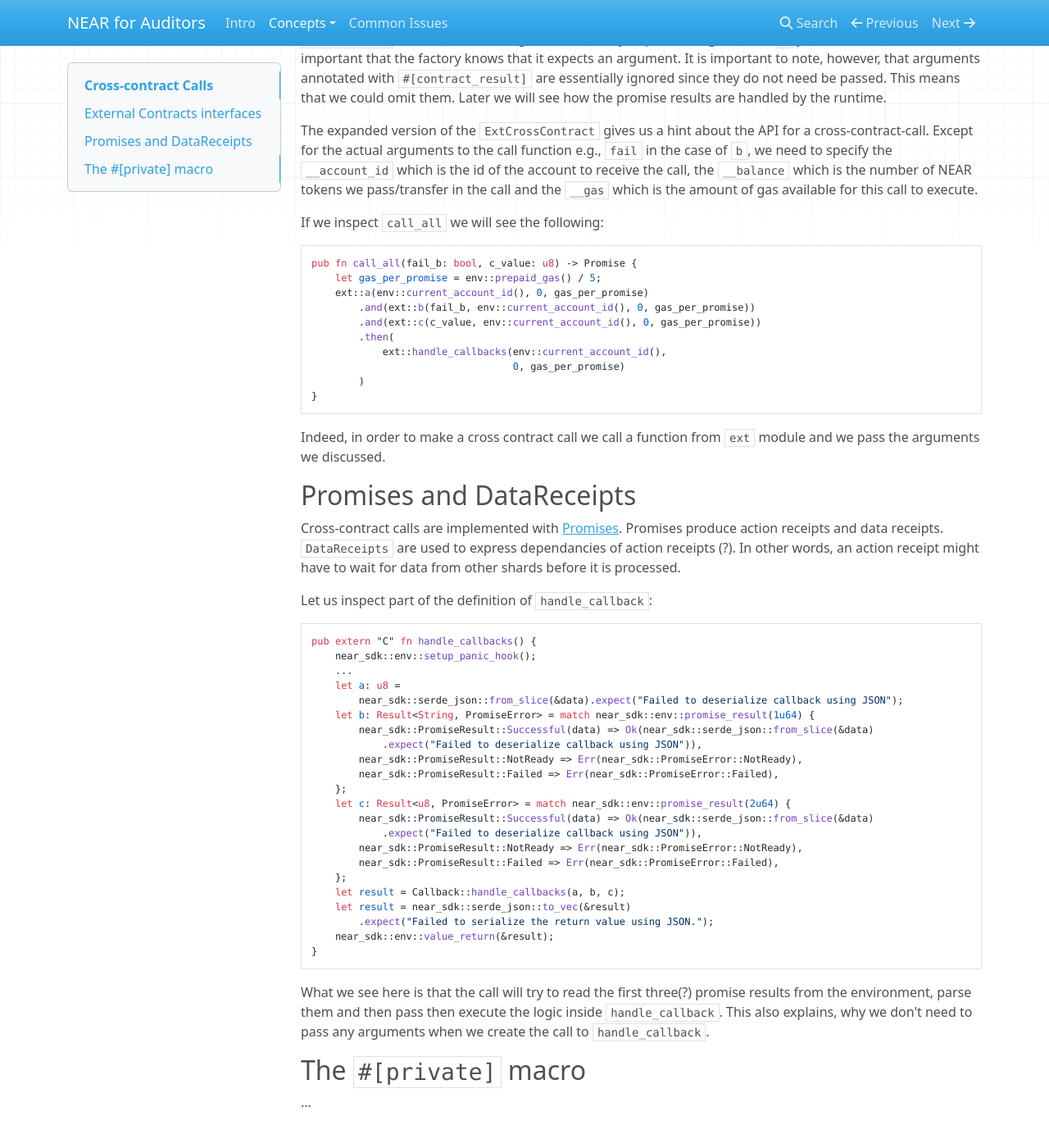
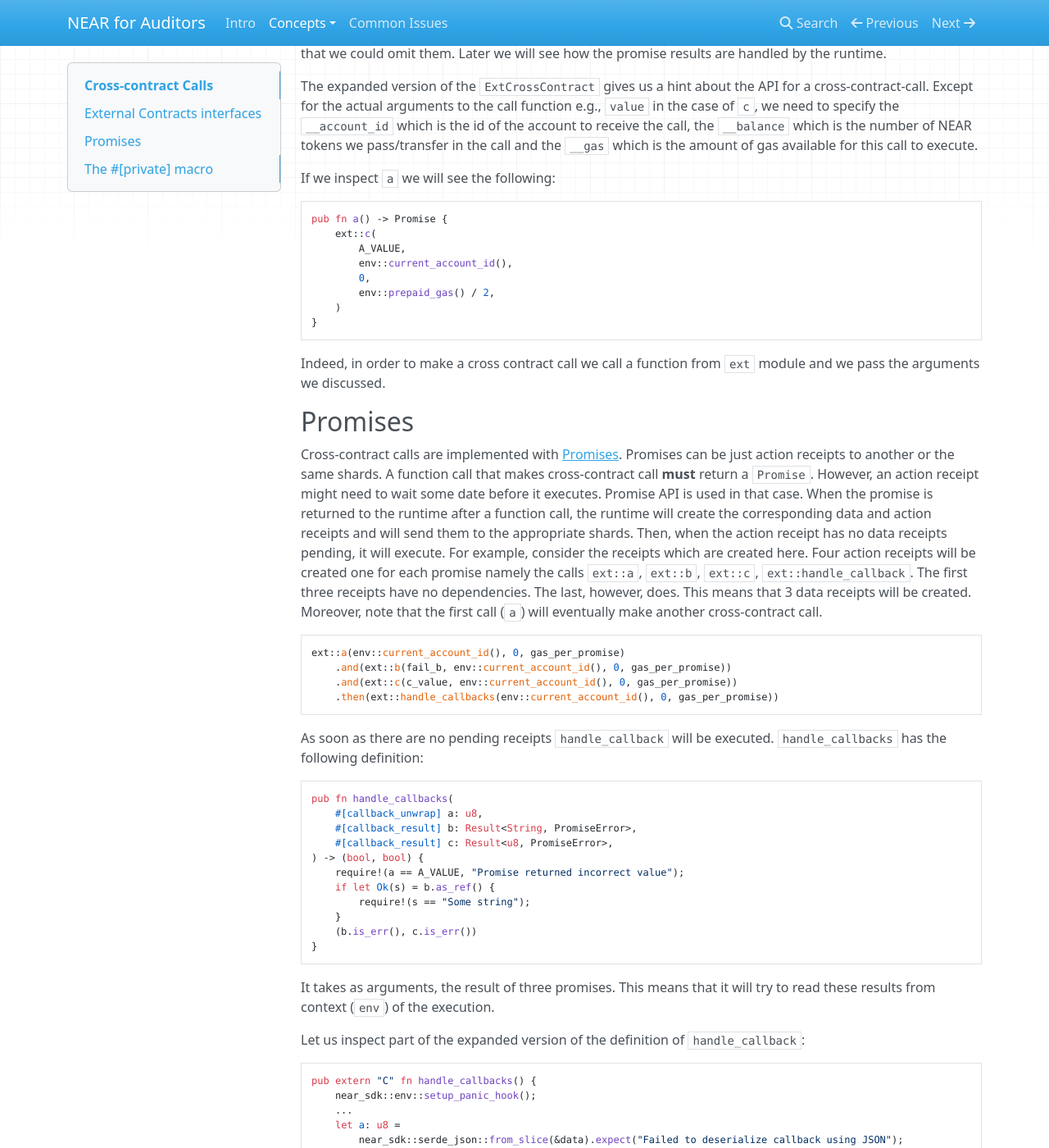
Before and after one commit to ChainSecurity/near-for-auditors, an MkDocs documentation site: the page built from docs/cross-contract-calls.md, in a window 1280 px wide and 1400 px high, scrolled down 985 px. Shown: the whole window at 82% size. Built offline with MkDocs 1.6.1, drawn with Linux system fonts in a browser that asks for light colours; nearby versions of some CDN libraries; some of the changed text lies outside the part shown.

Commit message:
Update text

```diff
--- a/docs/cross-contract-calls.md
+++ b/docs/cross-contract-calls.md
@@ -12,55 +12,74 @@
 
     pub mod ext {
         ...
-        pub fn b(
-            fail: bool,
-                __account_id: AccountId,
-                __balance: near_sdk::Balance,
-                __gas: near_sdk::Gas,
-        ) -> near_sdk::Promise {
-            #[serde(crate = "near_sdk::serde")]
-            struct Input {
-                fail: bool,
-            }
-            #[doc(hidden)]
-            #[allow(non_upper_case_globals,
-                    unused_attributes,
-                    unused_qualifications)]
-            const _: () = {...};
-            let args = Input { fail };
-            let args = near_sdk::serde_json::to_vec(&args)
-                .expect("Failed to serialize the cross contract args using JSON.");
-            near_sdk::Promise::new(__account_id)
-                            .function_call("b".to_string(), args, __balance, __gas)
+        pub fn c(
+        value: u8,
+        __account_id: AccountId,
+        __balance: near_sdk::Balance,
+        __gas: near_sdk::Gas,
+            ) -> near_sdk::Promise {
+        #[serde(crate = "near_sdk::serde")]
+        struct Input {
+            value: u8,
+        }
+        #[doc(hidden)]
+        #[allow(non_upper_case_globals, unused_attributes, unused_qualifications)]
+        const _: () = {...};
+        let args = Input { value };
+        let args = near_sdk::serde_json::to_vec(&args)
+            .expect("Failed to serialize the cross contract args using JSON.");
+        near_sdk::Promise::new(__account_id).function_call("c".to_string(), args, __balance, __gas)
         }
 
         ...
     }
 
-The trait turns into a module which is essentially a promise factory. It is just responsible  A promise is just a ``FunctionCall`` action with some arguments. When you pass an argument to ``b`` you need to serialize it so it is important that the factory knows that it expects an argument. It is important to note, however, that arguments annotated with ``#[contract_result]`` are essentially ignored since they do not need be passed. This means that we could omit them. Later we will see how the promise results are handled by the runtime.
+The trait turns into a module which is essentially a promise factory. It is just responsible  A promise is just a ``FunctionCall`` action with some arguments. When you pass an argument to ``c`` you need to serialize it so it is important that the factory knows that it expects an argument. It is important to note, however, that arguments annotated with ``#[contract_result]`` are essentially ignored since they do not need be passed. This means that we could omit them. Later we will see how the promise results are handled by the runtime.
 
-The expanded version of the ``ExtCrossContract`` gives us a hint about the API for a cross-contract-call. Except for the actual arguments to the call function e.g., ``fail`` in the case of ``b``, we need to specify the ``__account_id`` which is the id of the account to receive the call, the ``__balance`` which is the number of NEAR tokens we pass/transfer in the call and the ``__gas`` which is the amount of gas available for this call to execute.
+The expanded version of the ``ExtCrossContract`` gives us a hint about the API for a cross-contract-call. Except for the actual arguments to the call function e.g., ``value`` in the case of ``c``, we need to specify the ``__account_id`` which is the id of the account to receive the call, the ``__balance`` which is the number of NEAR tokens we pass/transfer in the call and the ``__gas`` which is the amount of gas available for this call to execute.
 
-If we inspect ``call_all`` we will see the following:
+If we inspect ``a`` we will see the following:
 
-    pub fn call_all(fail_b: bool, c_value: u8) -> Promise {
-        let gas_per_promise = env::prepaid_gas() / 5;
-        ext::a(env::current_account_id(), 0, gas_per_promise)
-            .and(ext::b(fail_b, env::current_account_id(), 0, gas_per_promise))
-            .and(ext::c(c_value, env::current_account_id(), 0, gas_per_promise))
-            .then(
-                ext::handle_callbacks(env::current_account_id(),
-                                      0, gas_per_promise)
-            )
+    pub fn a() -> Promise {
+        ext::c(
+            A_VALUE,
+            env::current_account_id(),
+            0,
+            env::prepaid_gas() / 2,
+        )
     }
+
 
 Indeed, in order to make a cross contract call we call a function from ``ext`` module and we pass the arguments we discussed.
 
-## Promises and DataReceipts
+## Promises
 
-Cross-contract calls are implemented with [Promises](https://nomicon.io/RuntimeSpec/Components/BindingsSpec/PromisesAPI.html). Promises produce action receipts and data receipts. ``DataReceipts`` are used to express dependancies of action receipts (?). In other words, an action receipt might have to wait for data from other shards before it is processed.
+Cross-contract calls are implemented with [Promises](https://nomicon.io/RuntimeSpec/Components/BindingsSpec/PromisesAPI.html). Promises can be just action receipts to another or the same shards. A function call that makes cross-contract call **must** return a ``Promise``. However, an action receipt might need to wait some date before it executes. Promise API is used in that case. When the promise is returned to the runtime after a function call, the runtime will create the corresponding data and action receipts and will send them to the appropriate shards. Then, when the action receipt has no data receipts pending, it will execute. For example, consider the receipts which are created here. Four action receipts will be created one for each promise namely the calls ``ext::a``, ``ext::b``, ``ext::c``, ``ext::handle_callback``. The first three receipts have no dependencies. The last, however, does. This means that 3 data receipts will be created. Moreover, note that the first call (``a``) will eventually make another cross-contract call.
 
-Let us inspect part of the definition of ``handle_callback``:
+    ext::a(env::current_account_id(), 0, gas_per_promise)
+        .and(ext::b(fail_b, env::current_account_id(), 0, gas_per_promise))
+        .and(ext::c(c_value, env::current_account_id(), 0, gas_per_promise))
+        .then(ext::handle_callbacks(env::current_account_id(), 0, gas_per_promise))
+
+As soon as there are no pending receipts ``handle_callback`` will be executed.
+``handle_callbacks`` has the following definition:
+
+    pub fn handle_callbacks(
+        #[callback_unwrap] a: u8,
+        #[callback_result] b: Result<String, PromiseError>,
+        #[callback_result] c: Result<u8, PromiseError>,
+    ) -> (bool, bool) {
+        require!(a == A_VALUE, "Promise returned incorrect value");
+        if let Ok(s) = b.as_ref() {
+            require!(s == "Some string");
+        }
+        (b.is_err(), c.is_err())
+    }
+
+It takes as arguments, the result of three promises. This means that it will try to read these results from context (``env``) of the execution.
+
+
+Let us inspect part of the expanded version of the definition of ``handle_callback``:
 
     pub extern "C" fn handle_callbacks() {
         near_sdk::env::setup_panic_hook();
@@ -87,6 +106,12 @@
 
 What we see here is that the call will try to read the first three(?) promise results from the environment, parse them and then pass then execute the logic inside ``handle_callback``. This also explains, why we don't need to pass any arguments when we create the call to ``handle_callback``.
 
+It is important to note that the runtime is not aware of the promise dependencies of the call during the execution of the call. In other words, the action receipt would wait for the three calls to execute even if it would make use only of two of them.
+Conversly, an action receipt waiting 2 data receipts could execute even if the method it executes takes three promise arguments. Whether the correct depndencies are satisfied, is responsibility of the developer. Moreover we need to emphasize the "random" nature of the execution in a concurrent environment.
+
+Another important point, is the return value of an external call. In a trustless environment, an external call might not fully satisfy the assumed interface. In other words, a call to an external contract might return a different type than the expected. This would lead the call back to fail. For example consider, we made a cross contract call to a contract which satisfied the interface of ExtCrossContract except for the return value of ``b`` for which it returns a string. When the callback will try to process the result of the promise, it would fail.
+
+
 ## The ``#[private]`` macro
 
 ...
```
Also changed, not shown: docs/issues.md (+2 -0 lines).
